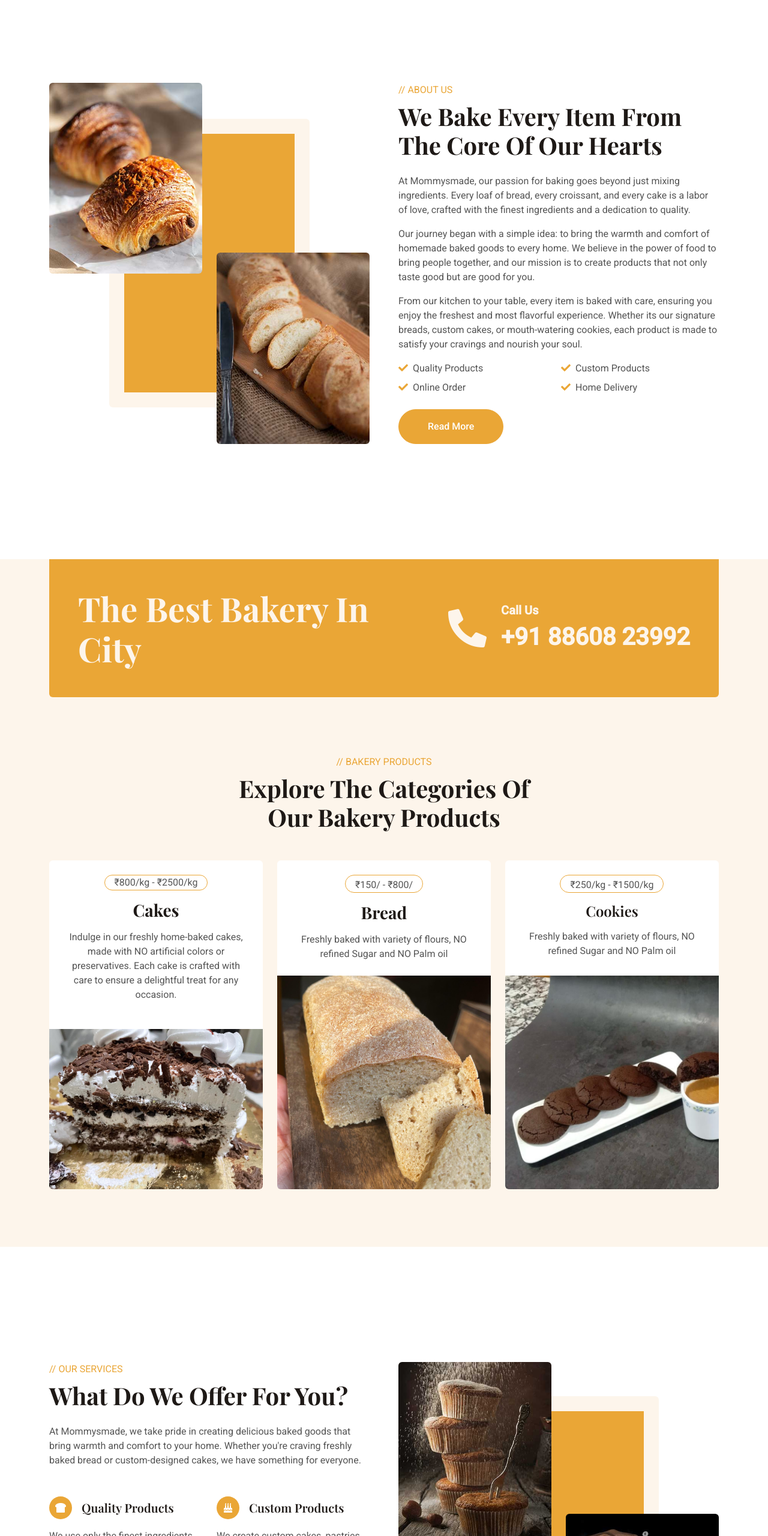
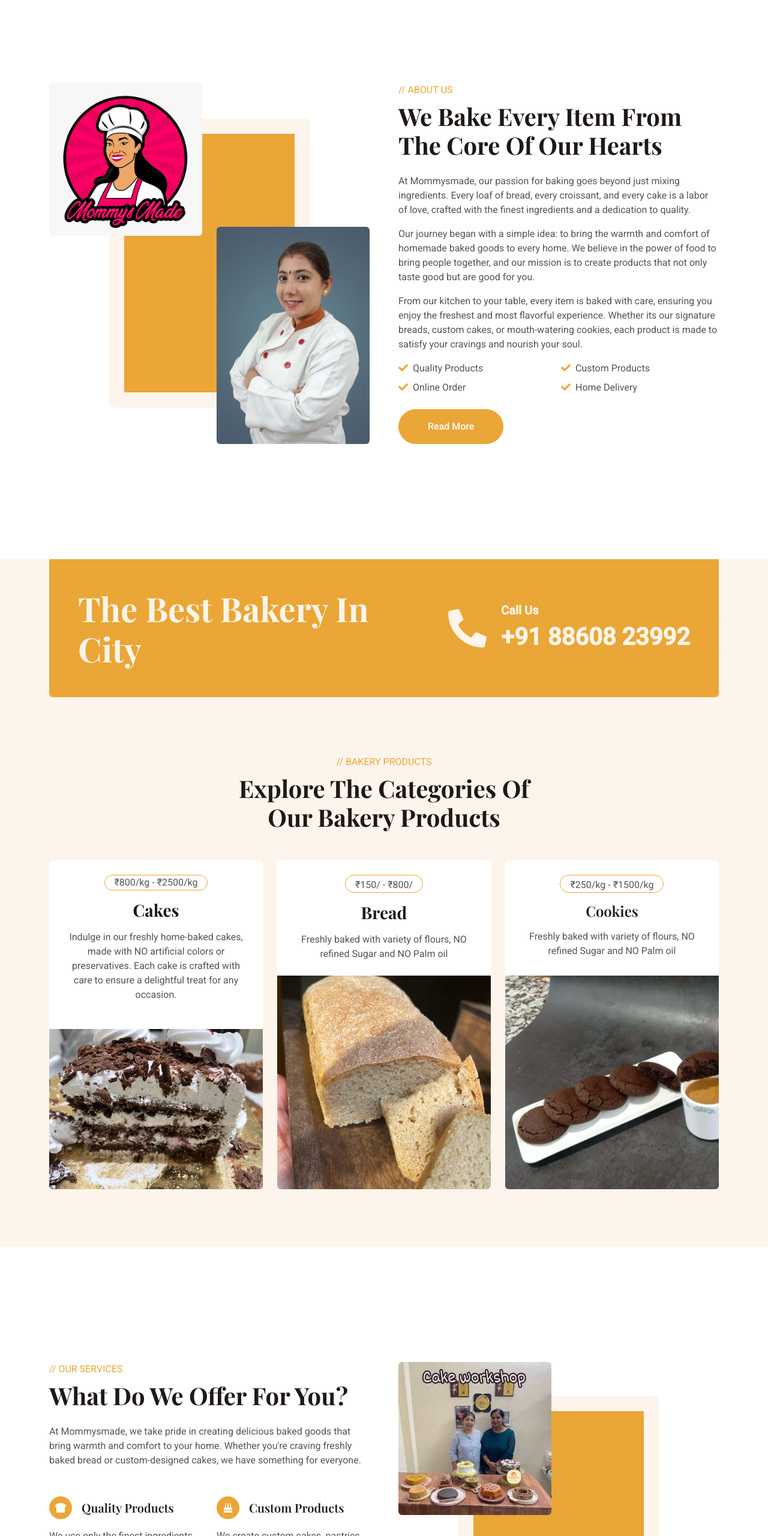
Before and after one commit to Ayushsharmagit/MommysMade.github.io, a plain HTML site: page index.html in a window 1280 px wide. Shown: the part 1520-4080 px from the top of the page at 60% size. Drawn offline with nearby package versions, Linux system fonts and the light colour scheme.

Commit message:
index.html updates

```diff
--- a/index.html
+++ b/index.html
@@ -191,10 +191,10 @@
                 <div class="col-lg-6 wow fadeInUp" data-wow-delay="0.1s">
                     <div class="row img-twice position-relative h-100">
                         <div class="col-6">
-                            <img class="img-fluid rounded" src="img/about-1.jpg" alt="">
+                            <img class="img-fluid rounded" src="img/logo/MommysMade_logo.jpeg" alt="">
                         </div>
                         <div class="col-6 align-self-end">
-                            <img class="img-fluid rounded" src="img/about-2.jpg" alt="">
+                            <img class="img-fluid rounded" src="img/about/priya_photo.png" alt="">
                         </div>
                     </div>
                 </div>
@@ -374,10 +374,10 @@
                 <div class="col-lg-6 wow fadeInUp" data-wow-delay="0.5s">
                     <div class="row img-twice position-relative h-100">
                         <div class="col-6">
-                            <img class="img-fluid rounded" src="img/service-1.jpg" alt="">
+                            <img class="img-fluid rounded" src="img/service/workshop2.jpeg" alt="">
                         </div>
                         <div class="col-6 align-self-end">
-                            <img class="img-fluid rounded" src="img/service-2.jpg" alt="">
+                            <img class="img-fluid rounded" src="img/service/workshop.jpeg" alt="">
                         </div>
                     </div>
                 </div>
```
Also changed, not shown: img/about/priya_photo.png (added), img/service/workshop.jpeg (added), img/service/workshop2.jpeg (added), img/team-1.jpg (deleted), img/team-2.jpg (deleted), img/team-3.jpg (deleted), img/team-4.jpg (deleted), img/testimonial-1.jpg (deleted), img/testimonial-2.jpg (deleted), img/testimonial-3.jpg (deleted), img/testimonial-4.jpg (deleted).
